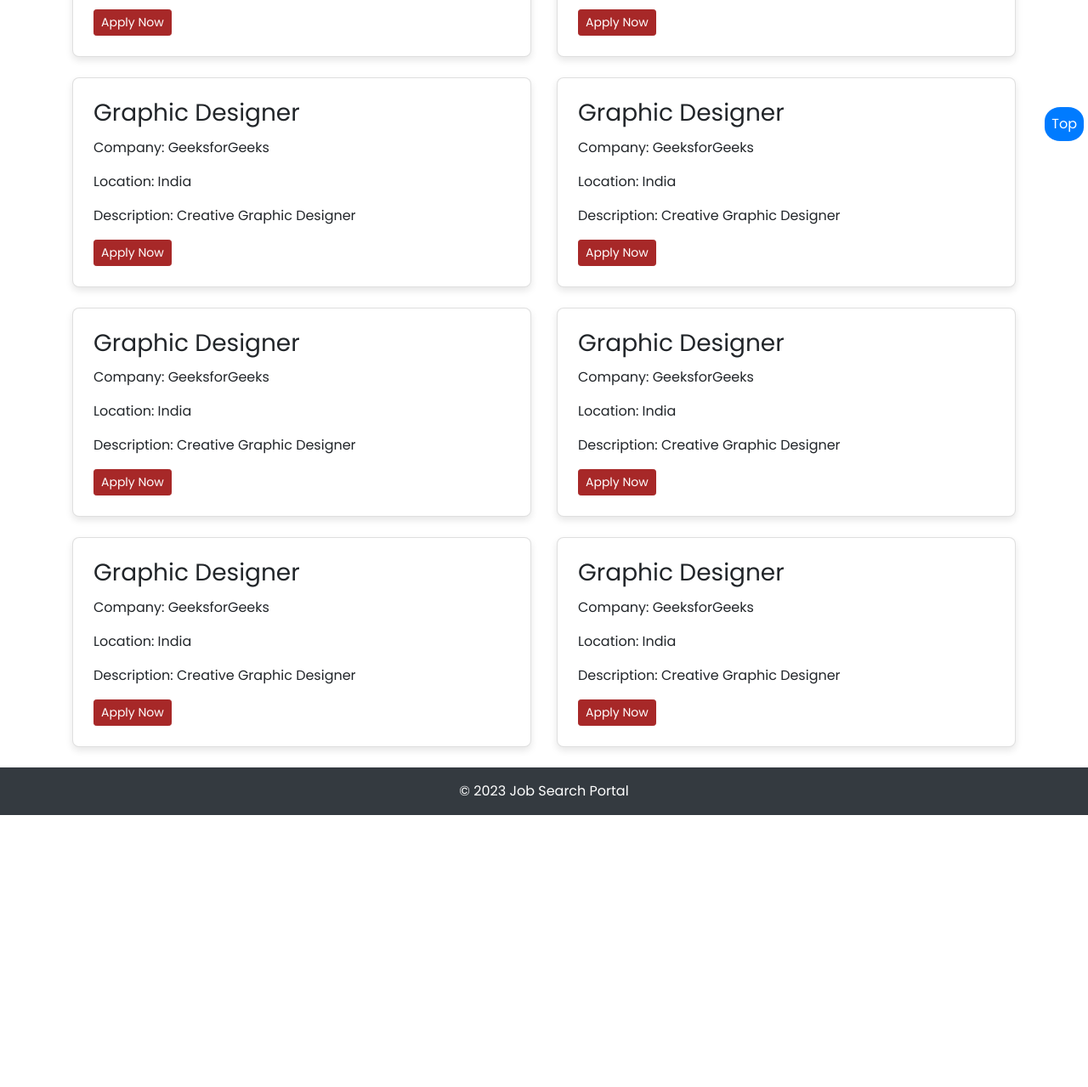
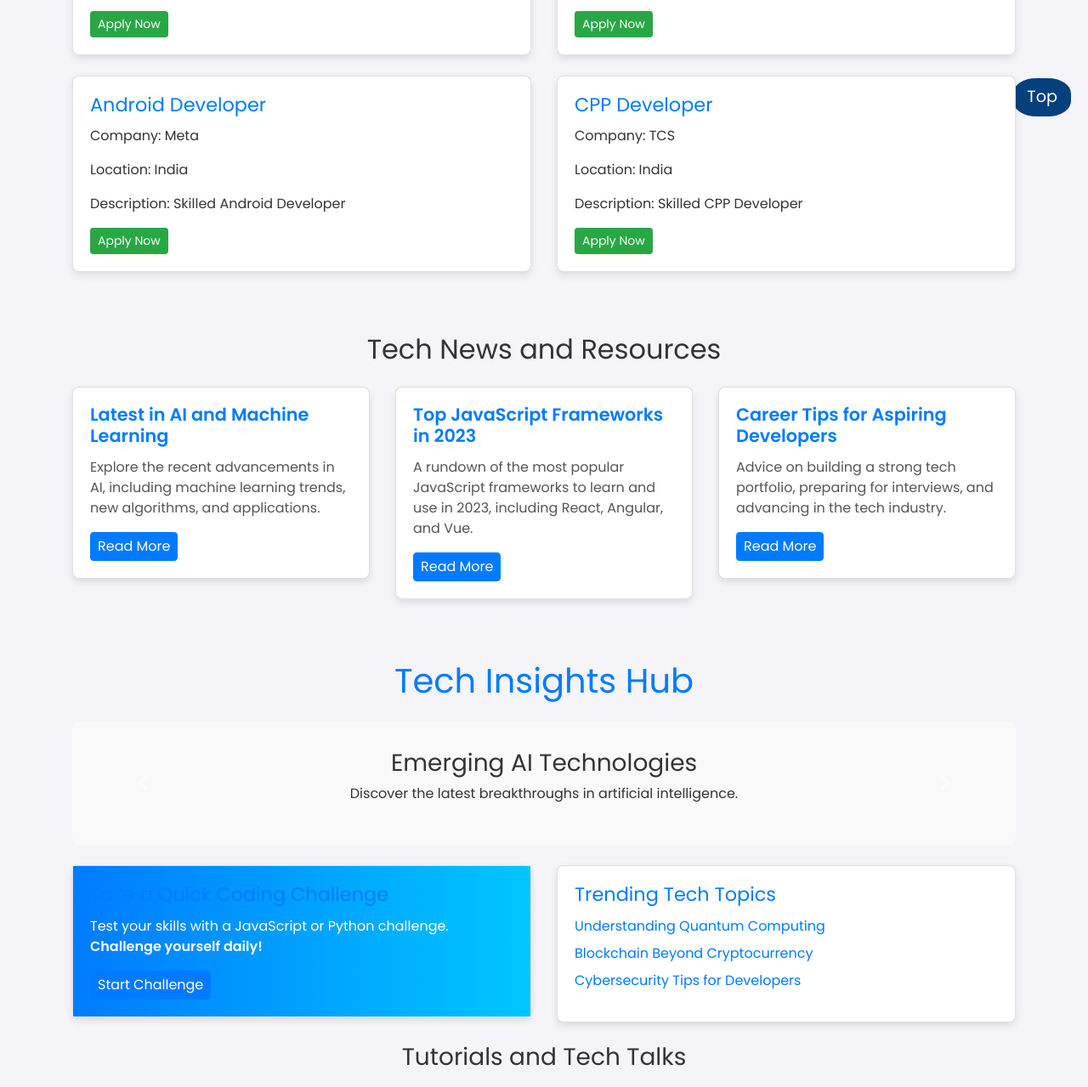
Before and after one commit to GouravKewat/job_finding_portal, a plain HTML site: page index.html in a window 1280 px wide. Shown: the part 613-1892 px from the top of the page at 85% size. Before the commit the page ends 1572 px from the top, so only its background shows below. Drawn offline with nearby package versions, Linux system fonts and the light colour scheme.

Commit message:
Update index.html
updated

```diff
--- a/index.html
+++ b/index.html
@@ -6,43 +6,223 @@
 	<meta content="width=device-width, initial-scale=1.0">
 	<title>Job Search Portal</title>
 
-
+	<!-- Bootstrap CSS -->
 	<link rel="stylesheet" href="https://stackpath.bootstrapcdn.com/bootstrap/4.5.2/css/bootstrap.min.css"
 		integrity="sha384-JcKb8q3iqJ61gNV9KGb8thSsNjpSL0n8PARn9HuZOnIxN0hoP+VmmDGMN5t9UJ0Z" crossorigin="anonymous">
 
-
+	<!-- Custom Fonts -->
 	<link
 		href="https://fonts.googleapis.com/css2?family=Roboto:wght@400;500&family=Poppins:wght@300;400;600&display=swap"
 		rel="stylesheet">
 
+	<style>
+		body {
+			font-family: 'Poppins', sans-serif;
+			background-color: #f4f4f9;
+			color: #333;
+			font-size: 1rem;
+		}
 
-	<link rel="stylesheet" href="style.css">
+		header {
+			padding: 1rem 0;
+		}
 
+		header img {
+			width: 135px;
+			height: auto;
+			border-radius: 3%;
+			cursor: pointer;
+
+		}
+
+		nav {
+			background: linear-gradient(to right, #3683d6, #46d467);
+		}
+
+		nav .nav-item a {
+			color: #fff;
+			font-size: 1.5rem;
+			transition: color 0.3s ease;
+		}
+
+		nav .nav-item a:hover {
+			color: #ffd700;
+			border-bottom: 2px solid #ffd9007a;
+			transform: scale(1.1);
+		}
+
+		.search h2 {
+			font-family: 'Roboto', sans-serif;
+			font-size: 2.2rem;
+			margin-bottom: 2rem;
+			color: #007bff;
+		}
+
+		.form-control,
+		.btn-primary {
+			border-radius: 0.25rem;
+			font-size: 1rem;
+		}
+
+		.card {
+			border-radius: 8px;
+			box-shadow: 0 4px 10px rgba(0, 0, 0, 0.1);
+			transition: transform 0.3s ease, box-shadow 0.3s ease;
+		}
+
+		.card:hover {
+			transform: translateY(-8px);
+			box-shadow: 0 6px 12px rgba(0, 0, 0, 0.15);
+		}
+
+		.card-title {
+			font-size: 1.4rem;
+			color: #007bff;
+		}
+
+		.btn-success {
+			background-color: #28a745;
+			border-color: #28a745;
+			transition: background-color 0.3s ease;
+		}
+
+		.btn-success:hover {
+			background-color: #2188377c;
+			border-color: #1e7e3475;
+		}
+
+		.tech-news .card {
+			border-radius: 8px;
+			box-shadow: 0 4px 8px rgba(0, 0, 0, 0.1);
+			transition: transform 0.3s ease;
+		}
+
+		.tech-news .card:hover {
+			transform: translateY(-10px);
+		}
+
+		.tech-news .card-title {
+			font-size: 1.3rem;
+			font-weight: 600;
+			color: #007bff;
+		}
+
+		.tech-news .card-text {
+			font-size: 1rem;
+			color: #555;
+		}
+
+		.tech-hub h2 {
+			font-size: 2.5rem;
+			color: #007bff;
+		}
+
+		.carousel-item {
+			text-align: center;
+			padding: 2rem;
+			background-color: #f9f9f9;
+			border-radius: 8px;
+		}
+
+		.interactive .card-body {
+			background: linear-gradient(to right, #007bff, #00c6ff);
+			color: white;
+		}
+
+		.trending-list {
+			list-style: none;
+			padding: 0;
+		}
+
+		.trending-list li {
+			margin-bottom: 8px;
+		}
+
+		.trending-list li a {
+			color: #007bff;
+			text-decoration: none;
+		}
+
+		.video-thumbnail {
+			text-align: center;
+		}
+
+		.video-thumbnail img {
+			width: 100%;
+			border-radius: 8px;
+			box-shadow: 0 4px 8px rgba(0, 0, 0, 0.1);
+			transition: transform 0.3s ease;
+		}
+
+		.video-thumbnail img:hover {
+			transform: scale(1.05);
+		}
+
+
+		.top_tag {
+			position: fixed;
+			bottom: 50px;
+			right: 20px;
+			background-color: #043f7e;
+			color: #fff;
+			border-radius: 40%;
+			text-align: center;
+			font-size: 1.2rem;
+			padding: 0.5rem 1rem;
+			transition: background-color 0.3s ease;
+			text-decoration: none;
+		}
+
+		.top_tag:hover {
+			text-decoration: none;
+			background-color: #0057b36b;
+		}
+
+		footer {
+			background: #222;
+			color: #bbb;
+			padding: 1rem;
+		}
+
+		@media (max-width: 768px) {
+			header img {
+				width: 90px;
+			}
+
+			.search h2 {
+				font-size: 1.8rem;
+			}
+
+			.top_tag {
+				font-size: 1rem;
+				padding: 0.4rem 0.8rem;
+			}
+		}
+	</style>
 </head>
 
 <body>
-	<!-- top nagivation button -->
-	<p class="top_tag btn-primary p-2"><a href="#top">Top</a></p>
+	<!-- Scroll to Top Button -->
+	<a href="#top" class="top_tag">Top</a>
 
 	<header id="tag" class="text-white d-flex justify-content-around align-items-center p-3">
-		<img  onclick="{window.history.go(0)}" src="./job1.webp" alt="logo" />
-		<nav class="py-2 fs-10%">
-			<ul class="nav ">
-				<li class="nav-item"><a href="#home" class="nav-link text-white m-2">Home</a></li>
-				<li class="nav-item"><a href="#portal" class="nav-link text-white m-2">Jobs</a></li>
-				<li class="nav-item"><a href="#job" class="nav-link text-white m-2">Companies</a></li>
-				<li class="nav-item"><a href="#about" class="nav-link text-white m-2">About Us</a></li>
-				<li class="nav-item"><a href="#contact" class="nav-link text-white m-2">Contact</a></li>
+		<img src="./job1.webp" alt="logo" onclick="location.reload()" />
+		<nav class="d-flex  justify-content-center">
+			<ul class="nav">
+				<li class="nav-item"><a href="#home" class="nav-link m-2">Home</a></li>
+				<li class="nav-item"><a href="#portal" class="nav-link m-2">Jobs</a></li>
+				<li class="nav-item"><a href="#job" class="nav-link m-2">Companies</a></li>
+				<li class="nav-item"><a href="#about" class="nav-link m-2">About Us</a></li>
+				<li class="nav-item"><a href="#contact" class="nav-link m-2">Contact</a></li>
 			</ul>
 		</nav>
 	</header>
 
 	<section class="container my-5">
 		<div class="search text-center">
-			<h2 class="mb-4">Find Your Dream Job</h2>
+			<h2>Find Your Dream Job</h2>
 			<form action="#" method="get">
 				<div class="form-row justify-content-center">
-
 					<!-- Keywords Dropdown -->
 					<div class="col-md-3 mb-2">
 						<select class="form-control" name="keywords">
@@ -81,117 +261,199 @@
 
 					<!-- Search Button -->
 					<div class="col-md-2 mb-2">
-						<button type="submit" class="btn btn-primary btn-block">
-							Search
-						</button>
+						<button type="submit" class="btn btn-primary btn-block">Search</button>
 					</div>
-
 				</div>
 			</form>
-
 		</div>
 	</section>
 
 	<section class="container">
-		<div class="job-listings">
 		<h2 class="text-center mb-4">Latest Job Listings</h2>
 		<div class="row">
-				<div class="col-md-6">
-					<div class="card mb-4">
+			<!-- Job Card Example -->
+			<div class="col-md-6 mb-4">
+				<div class="card">
 					<div class="card-body">
 						<h3 class="card-title">Web Developer</h3>
 						<p class="card-text">Company: GfG</p>
 						<p class="card-text">Location: India</p>
-							<p class="card-text">Description: Good Web Developer</p>
-							<a href="#"
-							onclick="{window.history.go(0)}" class="btn btn-success btn-sm">Apply Now</a>
+						<p class="card-text">Description: Skilled Web Developer</p>
+						<a href="#" class="btn btn-success btn-sm">Apply Now</a>
 					</div>
 				</div>
 			</div>
+			<div class="col-md-6 mb-4">
+				<div class="card">
+					<div class="card-body">
+						<h3 class="card-title">Java Developer</h3>
+						<p class="card-text">Company: CIS</p>
+						<p class="card-text">Location: India</p>
+						<p class="card-text">Description: Skilled Java Developer</p>
+						<a href="#" class="btn btn-success btn-sm">Apply Now</a>
+					</div>
+				</div>
+			</div>
+			<div class="col-md-6 mb-4">
+				<div class="card">
+					<div class="card-body">
+						<h3 class="card-title">Android Developer</h3>
+						<p class="card-text">Company: Meta</p>
+						<p class="card-text">Location: India</p>
+						<p class="card-text">Description: Skilled Android Developer</p>
+						<a href="#" class="btn btn-success btn-sm">Apply Now</a>
+					</div>
+				</div>
+			</div>
+			<div class="col-md-6 mb-4">
+				<div class="card">
+					<div class="card-body">
+						<h3 class="card-title">CPP Developer</h3>
+						<p class="card-text">Company: TCS</p>
+						<p class="card-text">Location: India</p>
+						<p class="card-text">Description: Skilled CPP Developer</p>
+						<a href="#" class="btn btn-success btn-sm">Apply Now</a>
+					</div>
+				</div>
+			</div>
+			<!-- Additional job cards can be added here -->
+
+		</div>
+	</section>
+	<section class="container my-5">
+		<div class="tech-news">
+			<h2 class="text-center mb-4">Tech News and Resources</h2>
+			<div class="row">
+				<!-- News Article 1 -->
+				<div class="col-md-4">
+					<div class="card mb-4">
+						<div class="card-body">
+							<h4 class="card-title">Latest in AI and Machine Learning</h4>
+							<p class="card-text">Explore the recent advancements in AI, including machine learning
+								trends,
+								new algorithms, and applications.</p>
+							<a href="#" class="btn btn-primary btn-sm">Read More</a>
+						</div>
+					</div>
+				</div>
+				<!-- News Article 2 -->
+				<div class="col-md-4">
+					<div class="card mb-4">
+						<div class="card-body">
+							<h4 class="card-title">Top JavaScript Frameworks in 2023</h4>
+							<p class="card-text">A rundown of the most popular JavaScript frameworks to learn and use in
+								2023, including React, Angular, and Vue.</p>
+							<a href="#" class="btn btn-primary btn-sm">Read More</a>
+						</div>
+					</div>
+				</div>
+				<!-- News Article 3 -->
+				<div class="col-md-4">
+					<div class="card mb-4">
+						<div class="card-body">
+							<h4 class="card-title">Career Tips for Aspiring Developers</h4>
+							<p class="card-text">Advice on building a strong tech portfolio, preparing for interviews,
+								and
+								advancing in the tech industry.</p>
+							<a href="#" class="btn btn-primary btn-sm">Read More</a>
+						</div>
+					</div>
+				</div>
+			</div>
+		</div>
+	</section>
+	<!-- one more section  -->
+	<section class="container my-5">
+		<div class="tech-hub">
+			<h2 class="text-center mb-4">Tech Insights Hub</h2>
+
+			<!-- Featured News Carousel -->
+			<div id="techCarousel" class="carousel slide mb-4" data-ride="carousel">
+				<div class="carousel-inner">
+					<div class="carousel-item active">
+						<h3>Emerging AI Technologies</h3>
+						<p>Discover the latest breakthroughs in artificial intelligence.</p>
+					</div>
+					<div class="carousel-item">
+						<h3>JavaScript Libraries to Learn</h3>
+						<p>Find out which JavaScript libraries are in demand in 2023.</p>
+					</div>
+					<div class="carousel-item">
+						<h3>Python Trends in Data Science</h3>
+						<p>Learn about Python’s growing role in data analysis and AI.</p>
+					</div>
+				</div>
+				<a class="carousel-control-prev" href="#techCarousel" role="button" data-slide="prev">
+					<span class="carousel-control-prev-icon" aria-hidden="true"></span>
+				</a>
+				<a class="carousel-control-next" href="#techCarousel" role="button" data-slide="next">
+					<span class="carousel-control-next-icon" aria-hidden="true"></span>
+				</a>
+			</div>
+
+			<!-- Interactive Coding Challenges -->
+			<div class="row">
+				<div class="col-md-6">
+					<div class="card interactive mb-4">
+						<div class="card-body">
+							<h4 class="card-title">Take a Quick Coding Challenge</h4>
+							<p>Test your skills with a JavaScript or Python challenge. <strong>Challenge yourself
+									daily!</strong></p>
+							<button class="btn btn-primary btn-sm" onclick="startChallenge()">Start Challenge</button>
+						</div>
+					</div>
+				</div>
+
+				<!-- Trending Topics Section -->
 				<div class="col-md-6">
 					<div class="card mb-4">
 						<div class="card-body">
-							<h3 class="card-title">Graphic Designer</h3>
-							<p class="card-text">Company: GeeksforGeeks</p>
-							<p class="card-text">Location: India</p>
-							<p class="card-text">Description: Creative Graphic Designer</p>
-							<a href="#" onclick="{window.history.go(0)}" class="btn btn-success btn-sm">Apply Now</a>
+							<h4 class="card-title">Trending Tech Topics</h4>
+							<ul class="trending-list">
+								<li><a href="#">Understanding Quantum Computing</a></li>
+								<li><a href="#">Blockchain Beyond Cryptocurrency</a></li>
+								<li><a href="#">Cybersecurity Tips for Developers</a></li>
+							</ul>
 						</div>
 					</div>
 				</div>
-				<div class="col-md-6">
-					<div class="card mb-4">
-						<div class="card-body">
-							<h3 class="card-title">Graphic Designer</h3>
-							<p class="card-text">Company: GeeksforGeeks</p>
-							<p class="card-text">Location: India</p>
-							<p class="card-text">Description: Creative Graphic Designer</p>
-							<a href="#" onclick="{window.history.go(0)}" class="btn btn-success btn-sm">Apply Now</a>
+			</div>
+
+			<!-- Tutorial Videos Section -->
+			<h3 class="text-center mb-4">Tutorials and Tech Talks</h3>
+			<div class="row">
+				<div class="col-md-4">
+					<div class="video-thumbnail">
+						<a href="https://www.youtube.com/" target="_blank">
+							<img src="./python.webp" alt="Video 1">
+						</a>
+						<p>Learn Python for Data Science</p>
 					</div>
 				</div>
-				</div>
-				<div class="col-md-6">
-					<div class="card mb-4">
-						<div class="card-body">
-							<h3 class="card-title">Graphic Designer</h3>
-							<p class="card-text">Company: GeeksforGeeks</p>
-							<p class="card-text">Location: India</p>
-							<p class="card-text">Description: Creative Graphic Designer</p>
-							<a href="#" onclick="{window.history.go(0)}" class="btn btn-success btn-sm">Apply Now</a>
+				<div class="col-md-4">
+					<div class="video-thumbnail">
+						<a href="https://www.youtube.com/" target="_blank">
+							<img src="./javascript.jfif" alt="Video 2">
+						</a>
+						<p>Mastering JavaScript in 2023</p>
 					</div>
 				</div>
-				</div>
-				<div class="col-md-6">
-					<div class="card mb-4">
-						<div class="card-body">
-							<h3 class="card-title">Graphic Designer</h3>
-							<p class="card-text">Company: GeeksforGeeks</p>
-							<p class="card-text">Location: India</p>
-							<p class="card-text">Description: Creative Graphic Designer</p>
-							<a href="#" onclick="{window.history.go(0)}" class="btn btn-success btn-sm">Apply Now</a>
+				<div class="col-md-4">
+					<div class="video-thumbnail">
+						<a href="https://www.youtube.com/" target="_blank">
+							<img src="./cloud.jfif" alt="Video 3">
+						</a>
+						<p>Intro to Cloud Computing</p>
 					</div>
 				</div>
-				</div>
-				<div class="col-md-6">
-					<div class="card mb-4">
-						<div class="card-body">
-							<h3 class="card-title">Graphic Designer</h3>
-							<p class="card-text">Company: GeeksforGeeks</p>
-							<p class="card-text">Location: India</p>
-							<p class="card-text">Description: Creative Graphic Designer</p>
-							<a href="#" onclick="{window.history.go(0)}" class="btn btn-success btn-sm">Apply Now</a>
-						</div>
-					</div>
-				</div>
-				<div class="col-md-6">
-					<div class="card mb-4">
-						<div class="card-body">
-							<h3 class="card-title">Graphic Designer</h3>
-							<p class="card-text">Company: GeeksforGeeks</p>
-							<p class="card-text">Location: India</p>
-							<p class="card-text">Description: Creative Graphic Designer</p>
-							<a href="#" onclick="{window.history.go(0)}" class="btn btn-success btn-sm">Apply Now</a>
-						</div>
-					</div>
-				</div>
-				<div class="col-md-6">
-					<div class="card mb-4">
-						<div class="card-body">
-							<h3 class="card-title">Graphic Designer</h3>
-							<p class="card-text">Company: GeeksforGeeks</p>
-							<p class="card-text">Location: India</p>
-							<p class="card-text">Description: Creative Graphic Designer</p>
-							<a href="#" onclick="{window.history.go(0)}" class="btn btn-success btn-sm">Apply Now</a>
-						</div>
-					</div>
-				</div>
-				<!-- Add more job listings as necessary -->
 			</div>
 		</div>
 	</section>
 
-	<footer class="bg-dark text-white text-center py-3">
-		<p>© 2023 Job Search Portal</p>
+
+
+	<footer class="text-center">
+		<p>&copy; 2024 Job Search Portal</p>
 	</footer>
 </body>
 
```
Lines whose indentation alone changed are shown as unchanged.
